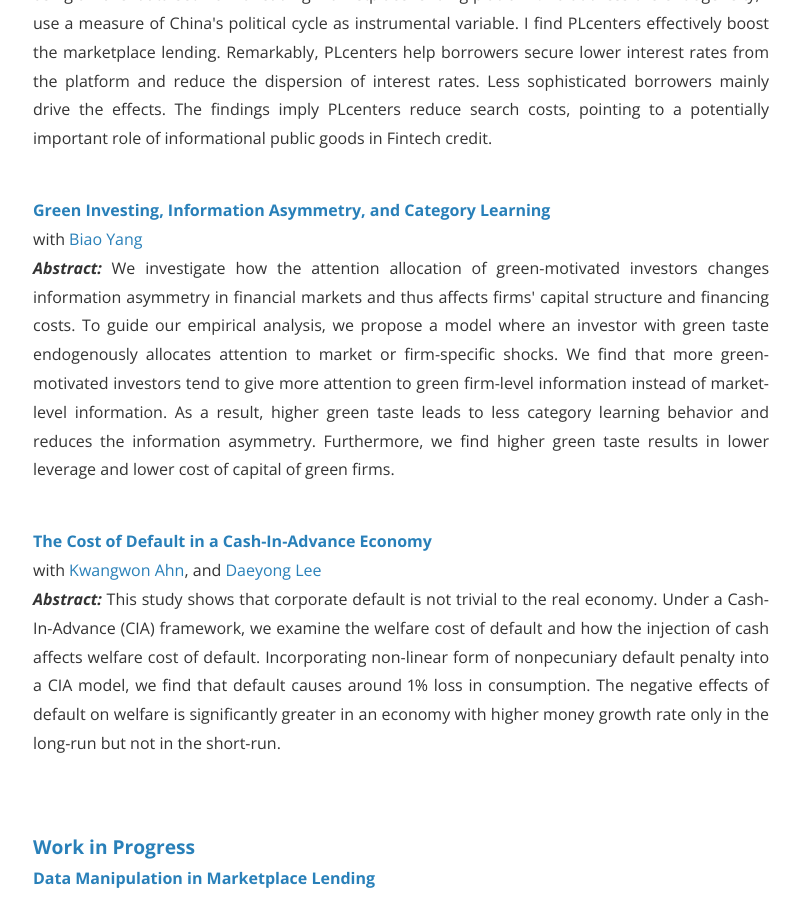
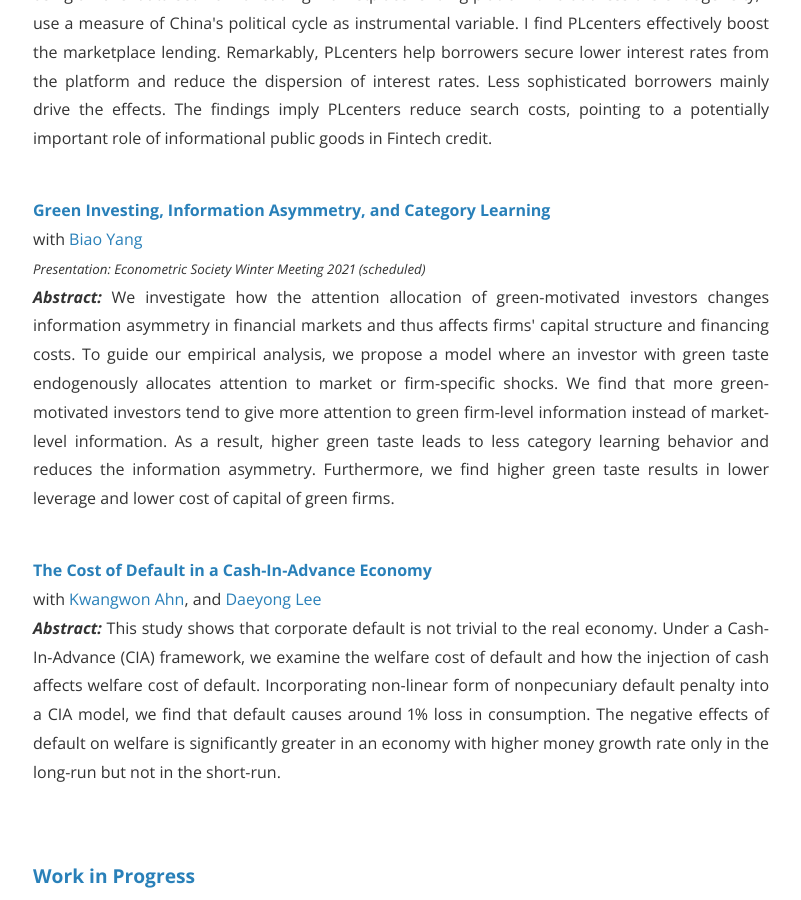
Before and after one commit to shasha-li/shasha-li.github.io, a Jekyll site: the page built from research.html, in a window 1280 px wide and 900 px high, scrolled down 562 px. Shown: the whole window, without its empty margins (239-1040 px from the left). Built offline with Jekyll 4.4.1, drawn with Linux system fonts in a browser that asks for light colours; nearby versions of some CDN libraries; comment, search, counter and statistics services are not loaded; a style sheet for code colours, icons or effects is not loaded.

Commit message:
Update research.html

```diff
--- a/research.html
+++ b/research.html
@@ -20,6 +20,7 @@ permalink: /research/
 
 <strong><a href="https://shasha-li.github.io/content/Green.pdf">Green Investing, Information Asymmetry, and Category Learning</a></strong>
 <br>with <a href="https://app.scholarsite.io/biao-yang">Biao Yang</a><br>
+<em><small>Presentation: Econometric Society Winter Meeting 2021 (scheduled)</small></em>
 <p style="text-align:justify"><b><i>Abstract: </i>
   </b> We investigate how the attention allocation of green-motivated investors changes information asymmetry in financial markets and
   thus affects firms' capital structure and financing costs. To guide our empirical analysis, we propose a model where an investor with
```
